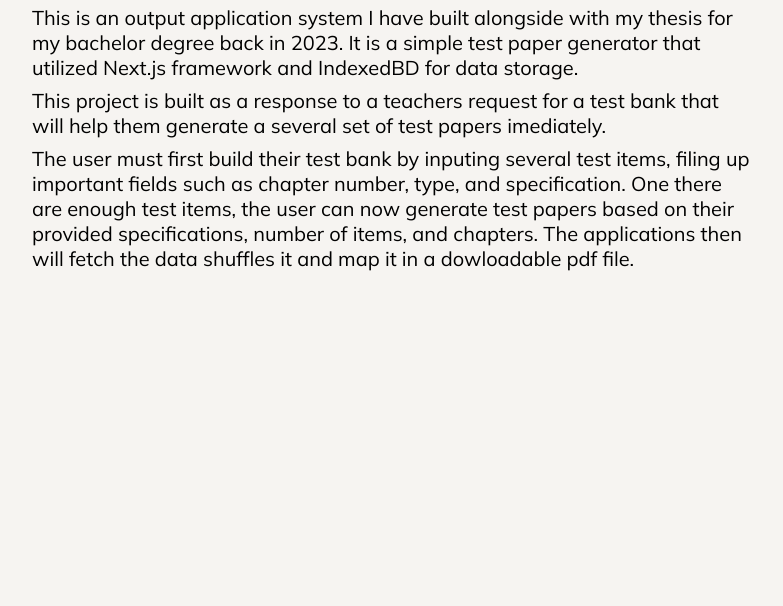
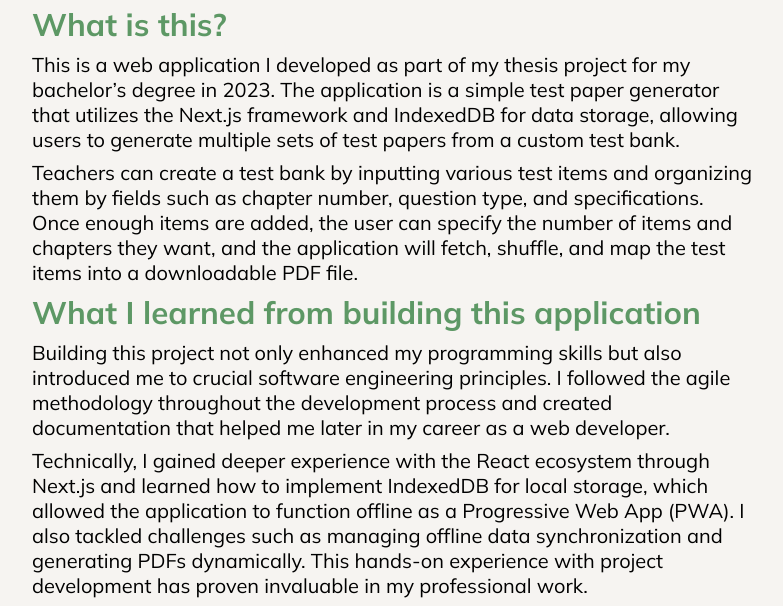
Before and after one commit to RiinSeresuto/that-kind-of-awesome-portfolio, an Astro site: page /projects/test-paper-generator in a window 1280 px wide. Shown: the part 674-1280 px from the top of the page, without its empty margins (248-1031 px from the left). Before the commit the page ends 953 px from the top, so only its background shows below. Built offline with nearby package versions, Linux system fonts and the light colour scheme; Astro itself is replaced by a stand-in of ours.

Commit message:
updated content

```diff
--- a/src/content/projects/001-test-paper-generator.md
+++ b/src/content/projects/001-test-paper-generator.md
@@ -14,8 +14,14 @@ tags: ["web development", "school project"]
 publishDate: 2024-07-07
 ---
 
-This is an output application system I have built alongside with my thesis for my bachelor degree back in 2023. It is a simple test paper generator that utilized Next.js framework and IndexedBD for data storage.
+##### What is this?
 
-This project is built as a response to a teachers request for a test bank that will help them generate a several set of test papers imediately.
+This is a web application I developed as part of my thesis project for my bachelor’s degree in 2023. The application is a simple test paper generator that utilizes the Next.js framework and IndexedDB for data storage, allowing users to generate multiple sets of test papers from a custom test bank.
 
-The user must first build their test bank by inputing several test items, filing up important fields such as chapter number, type, and specification. One there are enough test items, the user can now generate test papers based on their provided specifications, number of items, and chapters. The applications then will fetch the data shuffles it and map it in a dowloadable pdf file.
+Teachers can create a test bank by inputting various test items and organizing them by fields such as chapter number, question type, and specifications. Once enough items are added, the user can specify the number of items and chapters they want, and the application will fetch, shuffle, and map the test items into a downloadable PDF file.
+
+##### What I learned from building this application
+
+Building this project not only enhanced my programming skills but also introduced me to crucial software engineering principles. I followed the agile methodology throughout the development process and created documentation that helped me later in my career as a web developer.
+
+Technically, I gained deeper experience with the React ecosystem through Next.js and learned how to implement IndexedDB for local storage, which allowed the application to function offline as a Progressive Web App (PWA). I also tackled challenges such as managing offline data synchronization and generating PDFs dynamically. This hands-on experience with project development has proven invaluable in my professional work.
```
